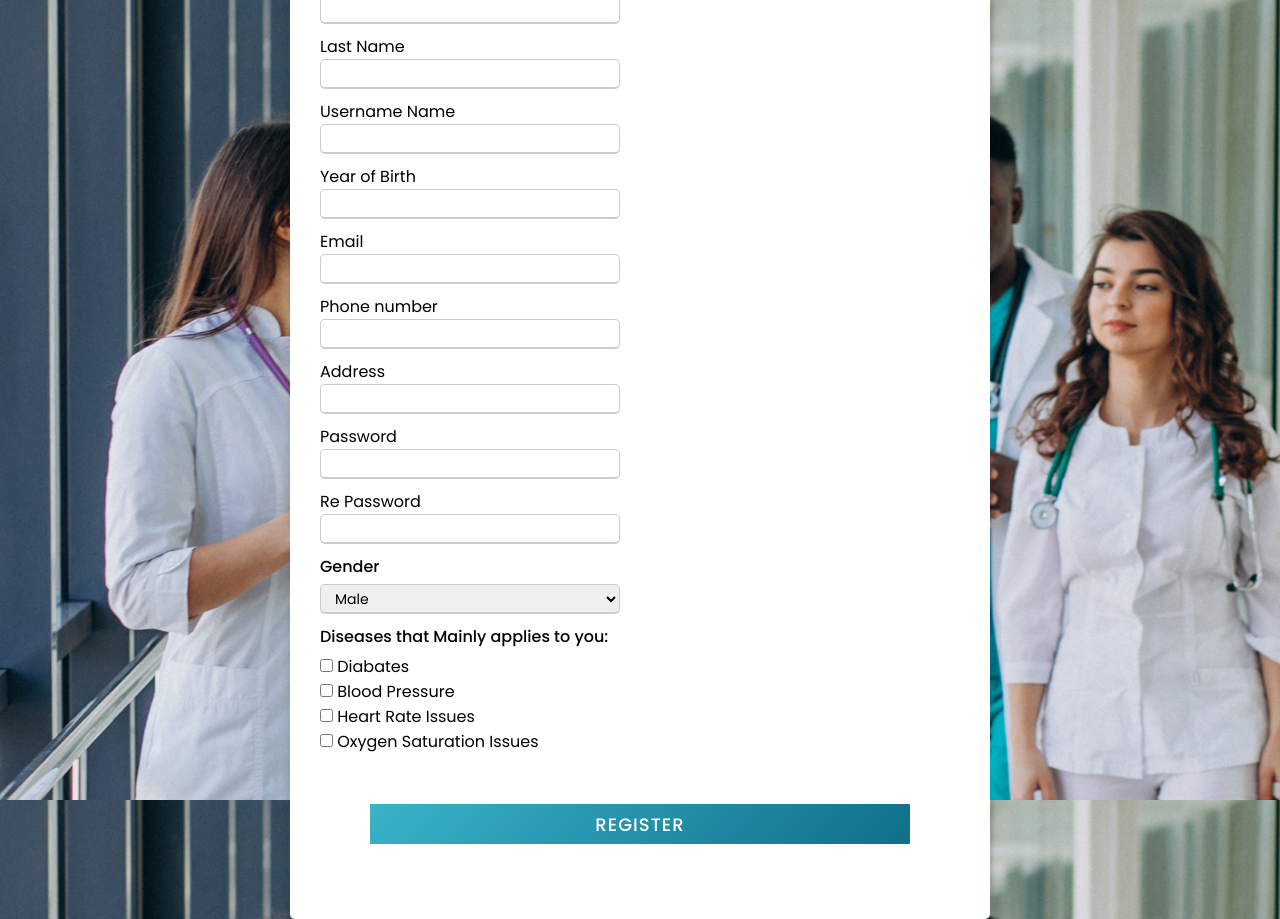
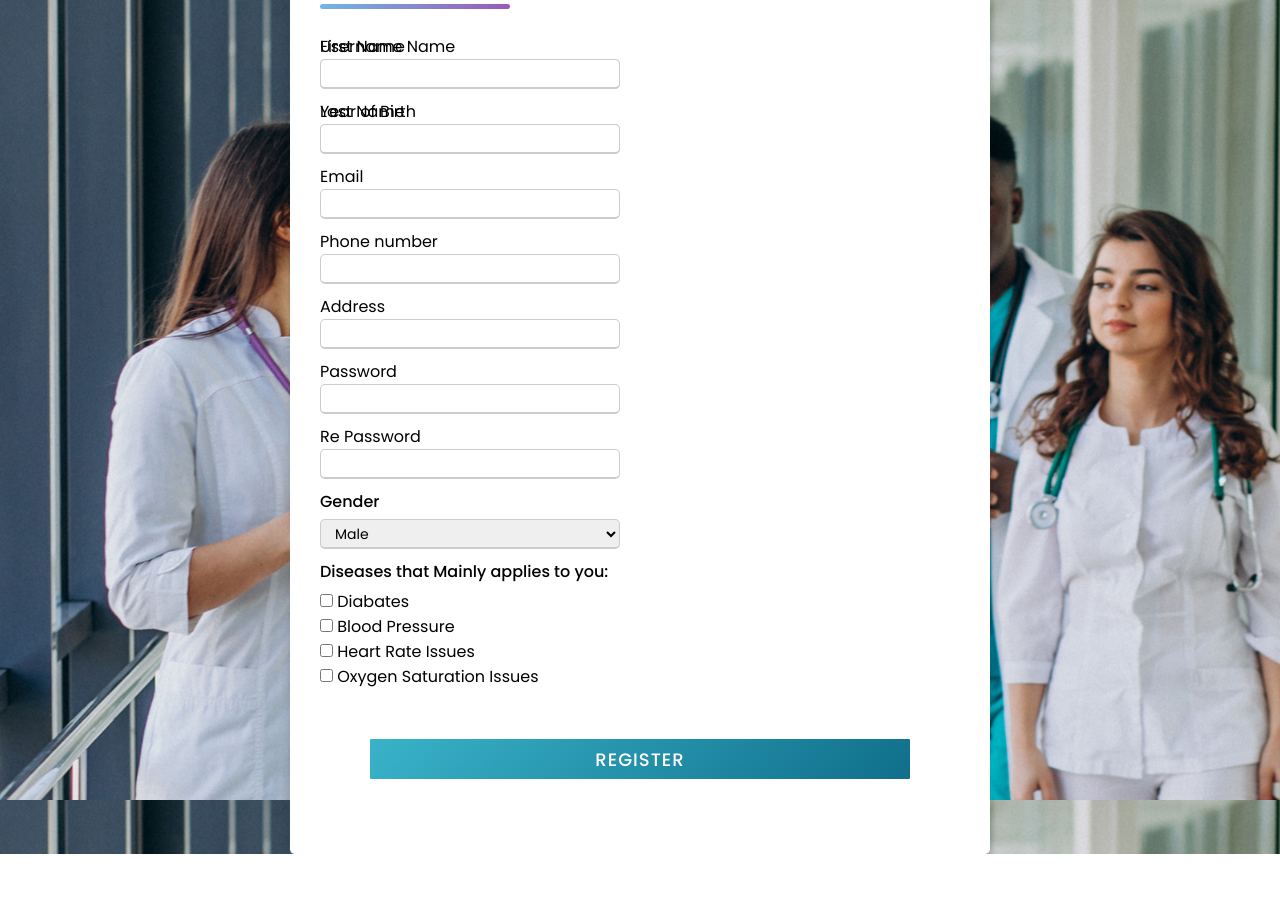
Before and after one commit to SannanAliOfficial/Relief, a PHP site: page /test.php in a window 1280 px wide. After the commit the page ends 854 px from the top, so only its background shows below. Run offline with PHP 8.4, Linux system fonts and the light colour scheme; data that the repository does not hold is empty.

Commit message:
Update test.php

```diff
--- a/test.php
+++ b/test.php
@@ -78,7 +78,7 @@
     <form method="post" action="test.php">
         <div class="container">
             <p class="title">SIGNUP FORM</p><br>
-            <div style="display-content: flex;">
+            <div style="width: 50%; float: left; position: fixed;">
                 <p class="input-box">
                     <label class="details" >First Name</label><br>
                     <input style="margin-bottom: 10px;
```
